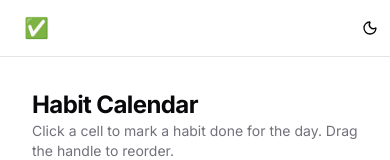
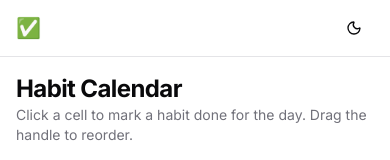
Before and after one commit to mehedi8430/daily_habit_tracker, a Next.js app: page / in a window 390 px wide. Shown: the top 160 px of the page. Built offline with nearby package versions, Linux system fonts and the light colour scheme; no server answers.

Commit message:
refactor: improve layout and responsiveness across components; adjust padding and column sizes

```diff
--- a/src/app/analytics/page.tsx
+++ b/src/app/analytics/page.tsx
@@ -5,7 +5,7 @@ export default async function AnalyticsPage() {
   const data = await getInitialData();
 
   return (
-    <div className="p-8">
+    <div className="p-4 sm:p-8">
       <Analytics initialHabits={data.habits} initialCompletions={data.completions} />
     </div>
   );
--- a/src/app/globals.css
+++ b/src/app/globals.css
@@ -88,7 +88,10 @@
     @apply border-border;
   }
   body {
-    @apply bg-background text-foreground;
+    @apply bg-background text-foreground overflow-x-hidden;
     font-family: var(--font-geist-sans), system-ui, sans-serif;
   }
+  html {
+    overflow-x: hidden;
+  }
 }
--- a/src/app/page.tsx
+++ b/src/app/page.tsx
@@ -5,7 +5,7 @@ export default async function HomePage() {
   const data = await getInitialData();
 
   return (
-    <div className="space-y-2 p-8">
+    <div className="space-y-6 p-4 sm:p-8">
       <div>
         <h1 className="text-2xl font-bold tracking-tight">Habit Calendar</h1>
         <p className="text-sm text-muted-foreground">
--- a/src/components/app-header.tsx
+++ b/src/components/app-header.tsx
@@ -33,7 +33,7 @@ export function AppHeader({ isAuthorized }: { isAuthorized: boolean }) {
   ];
 
   return (
-    <header className="sticky top-0 z-40 border-b bg-background/80 backdrop-blur pl-6">
+    <header className="sticky top-0 z-40 border-b bg-background/80 backdrop-blur px-4 sm:px-6">
       <div className="container flex h-14 items-center justify-between">
         <div className="flex items-center gap-6">
           <Link href="/" className="flex items-center gap-2 font-bold">
--- a/src/components/calendar-grid.tsx
+++ b/src/components/calendar-grid.tsx
@@ -99,7 +99,7 @@ function SortableRow({
         >
           <GripVertical className="h-4 w-4" />
         </button>
-        <span className="max-w-[240px] truncate font-medium" title={habit.name}>
+        <span className="max-w-60 truncate font-medium" title={habit.name}>
           {habit.name}
         </span>
         <span
@@ -189,6 +189,14 @@ export function CalendarGrid({ initialHabits, initialCompletions }: CalendarGrid
   const [formOpen, setFormOpen] = React.useState(false);
   const [editing, setEditing] = React.useState<Habit | null>(null);
   const [toDelete, setToDelete] = React.useState<Habit | null>(null);
+  const [isMobile, setIsMobile] = React.useState(false);
+
+  React.useEffect(() => {
+    const check = () => setIsMobile(window.innerWidth < 640);
+    check();
+    window.addEventListener("resize", check);
+    return () => window.removeEventListener("resize", check);
+  }, []);
 
   const sensors = useSensors(
     useSensor(PointerSensor, { activationConstraint: { distance: 5 } })
@@ -204,7 +212,10 @@ export function CalendarGrid({ initialHabits, initialCompletions }: CalendarGrid
     [habits]
   );
 
-  const cols = `340px repeat(${days.length}, minmax(48px, 1fr)) 64px`;
+  const habitCol = isMobile ? 180 : 340;
+  const dayCol = isMobile ? 40 : 48;
+  const counterCol = isMobile ? 48 : 64;
+  const cols = `${habitCol}px repeat(${days.length}, minmax(${dayCol}px, 1fr)) ${counterCol}px`;
 
   const handleDragEnd = (event: DragEndEvent) => {
     const { active, over } = event;
@@ -239,7 +250,7 @@ export function CalendarGrid({ initialHabits, initialCompletions }: CalendarGrid
             >
               <ChevronLeft className="h-4 w-4" />
             </Button>
-            <h2 className="min-w-[160px] text-center text-xl font-bold">
+            <h2 className="min-w-40 text-center text-xl font-bold">
               {monthLabel}
             </h2>
             <Button
```
